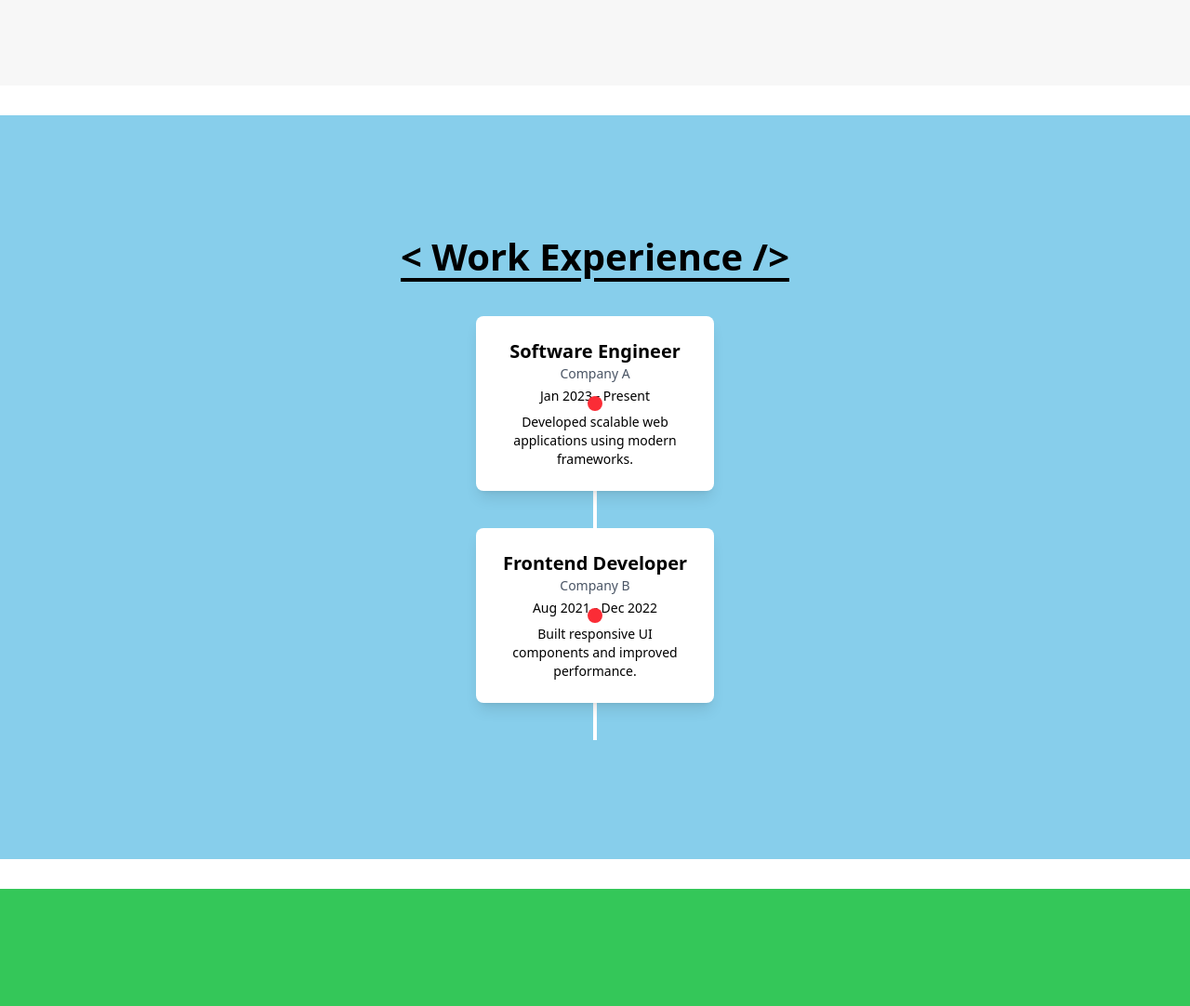
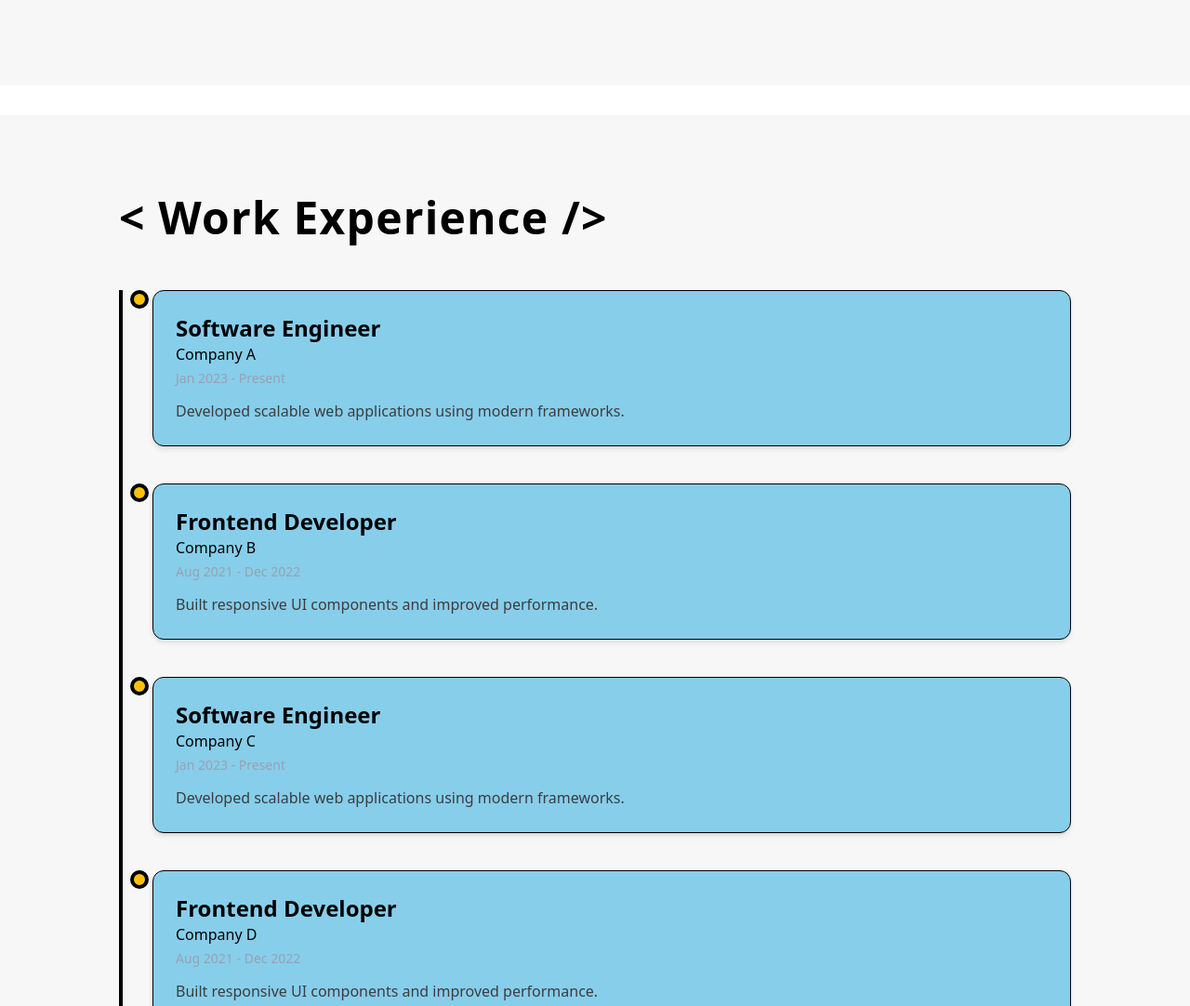
Before and after one commit to animeshsrivastava246/portfolio-website, an Astro site: page / in a window 1280 px wide. Shown: the part 1540-2622 px from the top of the page at 93% size. Built offline with nearby package versions, Linux system fonts and the light colour scheme; Astro itself is replaced by a stand-in of ours; no server answers.

Commit message:
Finalized: Work Exp Section

```diff
--- a/src/data/data.json
+++ b/src/data/data.json
@@ -31,6 +31,18 @@
 			"company": "Company B",
 			"duration": "Aug 2021 - Dec 2022",
 			"description": "Built responsive UI components and improved performance."
+		},
+		{
+			"title": "Software Engineer",
+			"company": "Company C",
+			"duration": "Jan 2023 - Present",
+			"description": "Developed scalable web applications using modern frameworks."
+		},
+		{
+			"title": "Frontend Developer",
+			"company": "Company D",
+			"duration": "Aug 2021 - Dec 2022",
+			"description": "Built responsive UI components and improved performance."
 		}
 	]
 }
--- a/src/sections/WorkExperience.svelte
+++ b/src/sections/WorkExperience.svelte
@@ -6,13 +6,6 @@
 
 	let timelineRef: HTMLElement;
 	let itemsRef: HTMLElement[] = [];
-
-	let experiences = data.experience.map((item) => ({
-		title: item.title,
-		company: item.company,
-		duration: item.duration,
-		description: item.description,
-	}));
 
 	onMount(() => {
 		fadeIn(timelineRef);
@@ -23,33 +16,29 @@
 	});
 </script>
 
-<section id="WorkExperience" bind:this={timelineRef} class="section bg-primary">
-	<h2 class="text-3xl font-bold">&lt; Work Experience /&gt;</h2>
+<section id="WorkExperience" bind:this={timelineRef} class="bg-theme py-20 px-6 md:px-12">
+	<div class="max-w-5xl mx-auto">
+		<!-- Section Title -->
+		<h2 class="text-5xl font-bold text-accent tracking-wide text-left leading-tight">
+			&lt; Work Experience /&gt;
+		</h2>
 
-	<div class="relative mt-10 max-w-3xl mx-auto">
-		<div
-			class="absolute left-1/2 transform -translate-x-1/2 w-1 bg-white h-full"
-		></div>
+		<!-- Timeline -->
+		<div class="relative mt-12 border-l-4 border-accent border-opacity-50 pl-8 space-y-10">
+			{#each data.experience as exp, i}
+				<div bind:this={itemsRef[i]} class="relative group">
+					<!-- Glowing Dot -->
+					<div class="absolute -left-6 w-5 h-5 bg-accent border-4 border-background rounded-full transition-transform duration-300 group-hover:scale-125"></div>
 
-		{#each experiences as exp, i}
-			<div
-				bind:this={itemsRef[i]}
-				class="relative flex items-center mb-10"
-				class:justify-start={i % 2 === 0}
-				class:justify-end={i % 2 !== 0}
-			>
-				<div
-					class="bg-white text-black p-6 rounded-lg shadow-lg w-64 transition-transform duration-300 hover:shadow-xl"
-				>
-					<h3 class="text-xl font-bold">{exp.title}</h3>
-					<p class="text-sm text-gray-600">{exp.company}</p>
-					<p class="text-sm font-medium mt-1">{exp.duration}</p>
-					<p class="text-sm mt-2">{exp.description}</p>
+					<!-- Experience Card -->
+					<div class="bg-primary bg-opacity-10 backdrop-blur-md p-6 rounded-xl shadow-md border border-accent border-opacity-40 transition-all duration-300 group-hover:scale-[1.02]">
+						<h3 class="text-2xl font-semibold text-secondary">{exp.title}</h3>
+						<p class="text-md text-accent font-medium">{exp.company}</p>
+						<p class="text-sm text-gray-400 mt-1">{exp.duration}</p>
+						<p class="text-md text-theme mt-3 leading-relaxed">{exp.description}</p>
+					</div>
 				</div>
-				<div
-					class="w-4 h-4 bg-red-500 rounded-full absolute left-1/2 transform -translate-x-1/2"
-				></div>
-			</div>
-		{/each}
+			{/each}
+		</div>
 	</div>
 </section>
```
